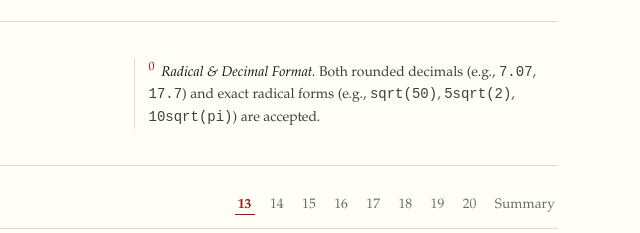
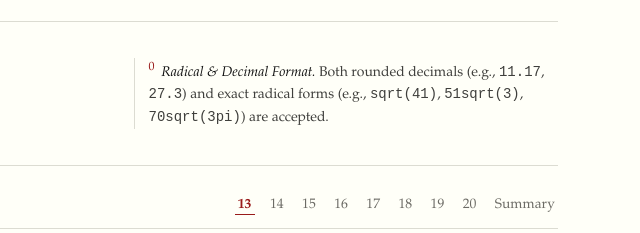
Before and after one commit to williamswick96-coder/GeometryWed, a plain HTML site: page index.html in a window 1280 px wide. Shown: the part 265-498 px from the top of the page, 640-1280 px from the left. Drawn offline with nearby package versions, Linux system fonts and the light colour scheme.

Commit message:
Update sidenote examples in index.html

```diff
--- a/index.html
+++ b/index.html
@@ -795,7 +795,7 @@
             <aside class="margin-col">
                 <div class="sidenote-card sidenote-collapsible" id="note-intro">
                     <span class="sidenote-num">0</span>
-                    <span class="sidenote-title">Radical &amp; Decimal Format.</span> Both rounded decimals (e.g., <code>7.07</code>, <code>17.7</code>) and exact radical forms (e.g., <code>sqrt(50)</code>, <code>5sqrt(2)</code>, <code>10sqrt(pi)</code>) are accepted.
+                    <span class="sidenote-title">Radical &amp; Decimal Format.</span> Both rounded decimals (e.g., <code>11.17</code>, <code>27.3</code>) and exact radical forms (e.g., <code>sqrt(41)</code>, <code>51sqrt(3)</code>, <code>70sqrt(3pi)</code>) are accepted.
                 </div>
             </aside>
         </section>
```
